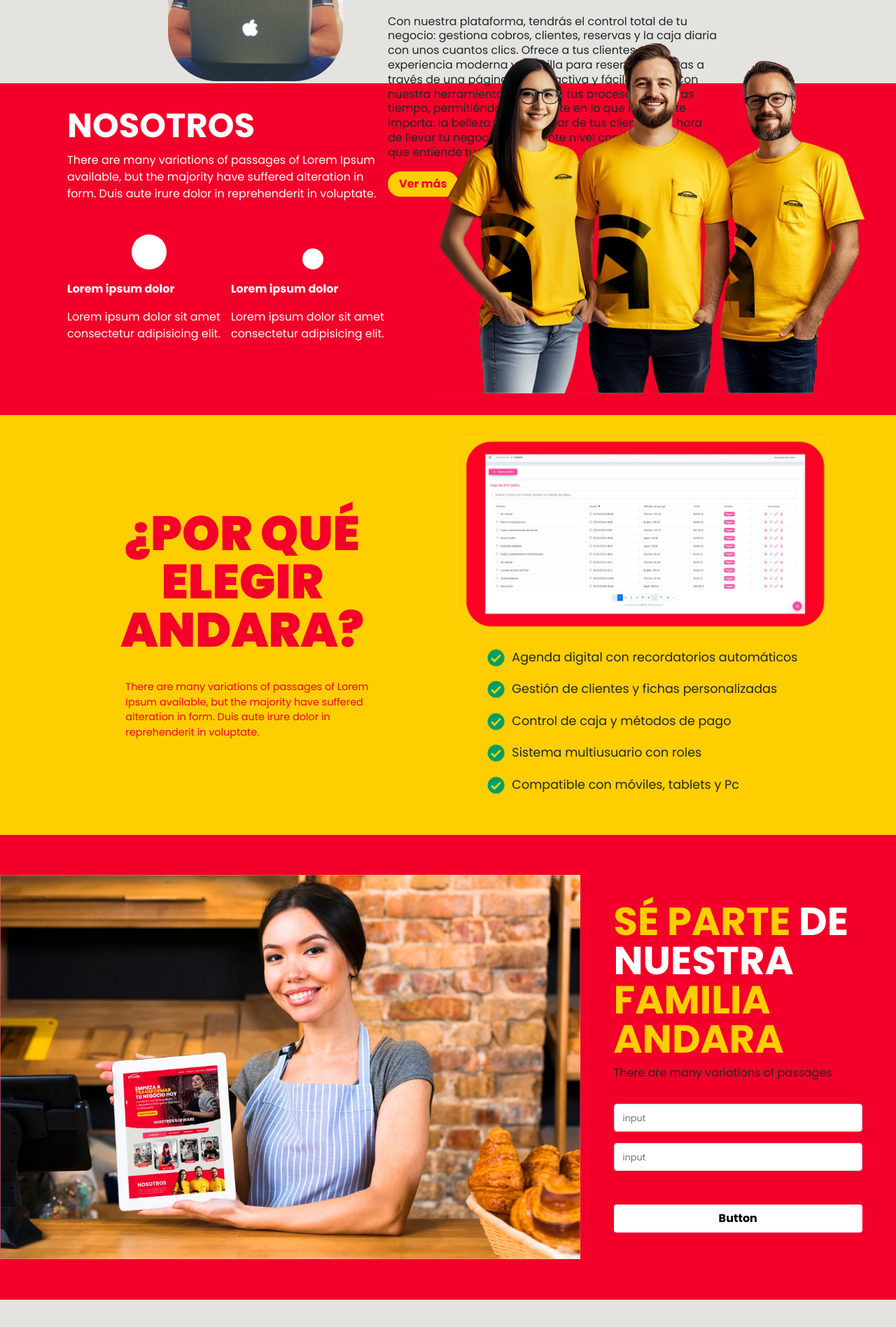
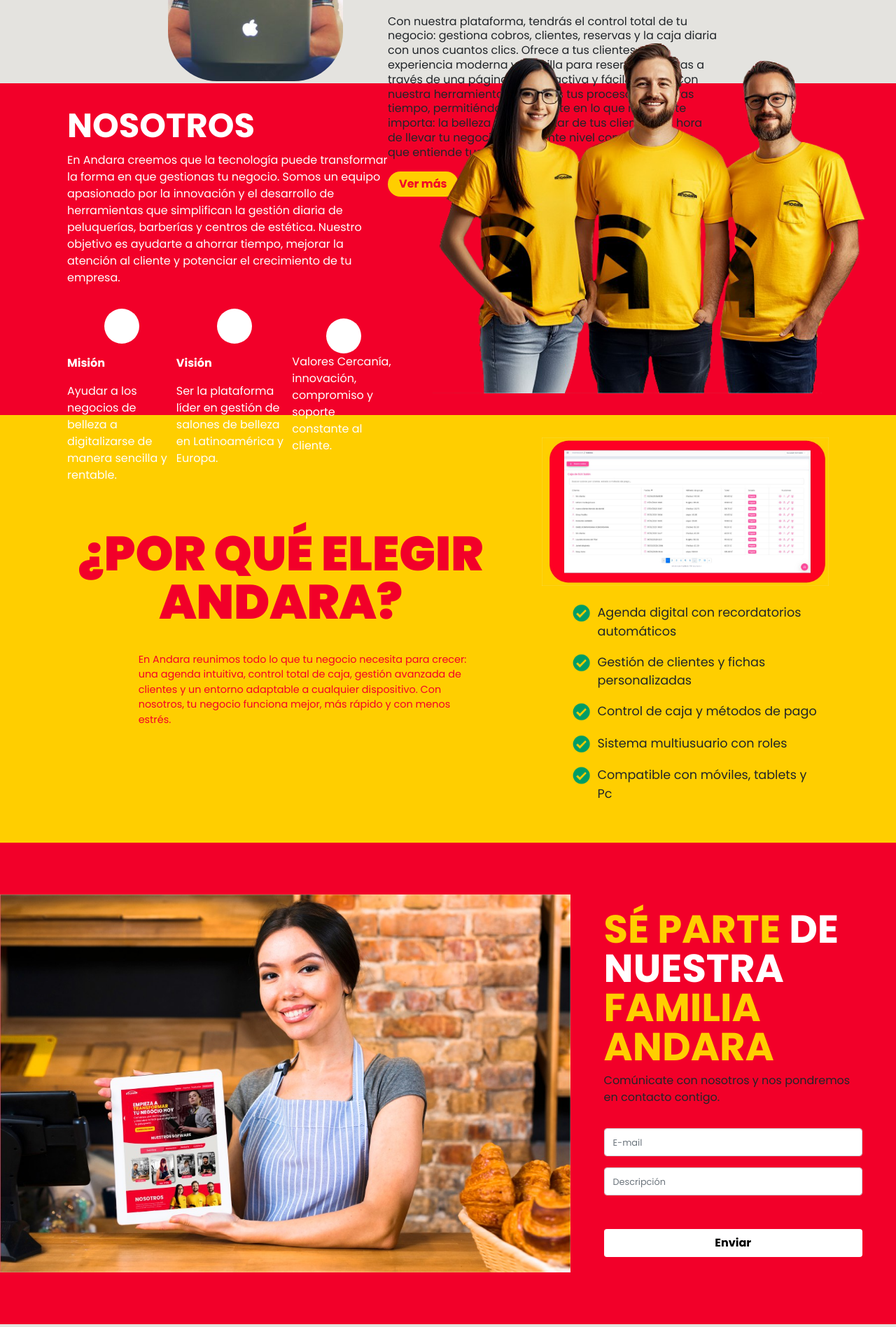
Before and after one commit to staging-environment/andara, a PHP site: page /home.php in a window 1280 px wide. Shown: the part 1552-3448 px from the top of the page at 70% size. Run offline with PHP 8.4, Linux system fonts and the light colour scheme; some libraries are stand-ins or nearby versions.

Commit message:
Replace home and footer

```diff
--- a/home.php
+++ b/home.php
@@ -156,17 +156,22 @@
         NOSOTROS
     </h2>
     <p>
-        There are many variations of passages of Lorem Ipsum available, but the majority have suffered alteration in form.
-        Duis aute irure dolor in reprehenderit in voluptate.
+        En Andara creemos que la tecnología puede transformar la forma en que gestionas tu negocio.
+        Somos un equipo apasionado por la innovación y el desarrollo de herramientas que simplifican la gestión diaria de peluquerías, barberías y centros de estética.
+        Nuestro objetivo es ayudarte a ahorrar tiempo, mejorar la atención al cliente y potenciar el crecimiento de tu empresa.
     </p>
     <div class="list">
         <div class="item1">
             <div class="circle"></div>
-            <p>Lorem ipsum dolor <span>Lorem ipsum dolor sit amet consectetur adipisicing elit. </span></p>
+            <p>Misión <span>Ayudar a los negocios de belleza a digitalizarse de manera sencilla y rentable. </span></p>
         </div>
         <div class="item2">
-            <div class="circle2"></div>
-            <p>Lorem ipsum dolor <span>Lorem ipsum dolor sit amet consectetur adipisicing elit. </span></p>
+            <div class="circle"></div>
+            <p>Visión <span>Ser la plataforma líder en gestión de salones de belleza en Latinoamérica y Europa. </span></p>
+        </div>
+        <div class="item3">
+            <div class="circle"></div>
+            <p>Valores <span>Cercanía, innovación, compromiso y soporte constante al cliente. </span></p>
         </div>
     </div>
 </div>
@@ -185,8 +190,8 @@
                     ¿Por qué elegir Andara?
                 </h2>
                 <p>
-                    There are many variations of passages of Lorem Ipsum available, but the majority have suffered alteration in form.
-        Duis aute irure dolor in reprehenderit in voluptate.
+                    En Andara reunimos todo lo que tu negocio necesita para crecer: una agenda intuitiva, control total de caja, gestión avanzada de clientes y un entorno adaptable a cualquier dispositivo.
+                    Con nosotros, tu negocio funciona mejor, más rápido y con menos estrés.
                 </p>
                 </div>
                 <div class="right">
@@ -213,18 +218,18 @@
                     Sé parte <span>de <br />nuestra</span> familia <br />Andara
                 </h2>
                 <p>
-                    There are many variations of passages
+                    Comúnicate con nosotros y nos pondremos en contacto contigo.
                 </p>
                 <div class="form">
                     <div class="mb-3">
 
-                        <input type="text" class="form-control" id="exampleFormControlInput1" placeholder="input">
+                        <input type="text" class="form-control" id="exampleFormControlInput1" placeholder="E-mail">
                       </div>
                       <div class="mb-3">
 
-                        <input type="text" class="form-control" id="exampleFormControlInput1" placeholder="input">
+                        <input type="text" class="form-control" id="exampleFormControlInput1" placeholder="Descripción">
                       </div>
-                      <button>Button</button>
+                      <button>Enviar</button>
                 </div>
                 </div>
         </div>
@@ -235,7 +240,7 @@
     <div class="content">
       <div class="flexR inner">
       <h3>Clientes:</h3>
-    <img src="images/clients.png" />
+          <img src="images/clients.png" />
   </div>
    <div class="divider"></div>
 
```
Also changed, not shown: images/clients.png.
